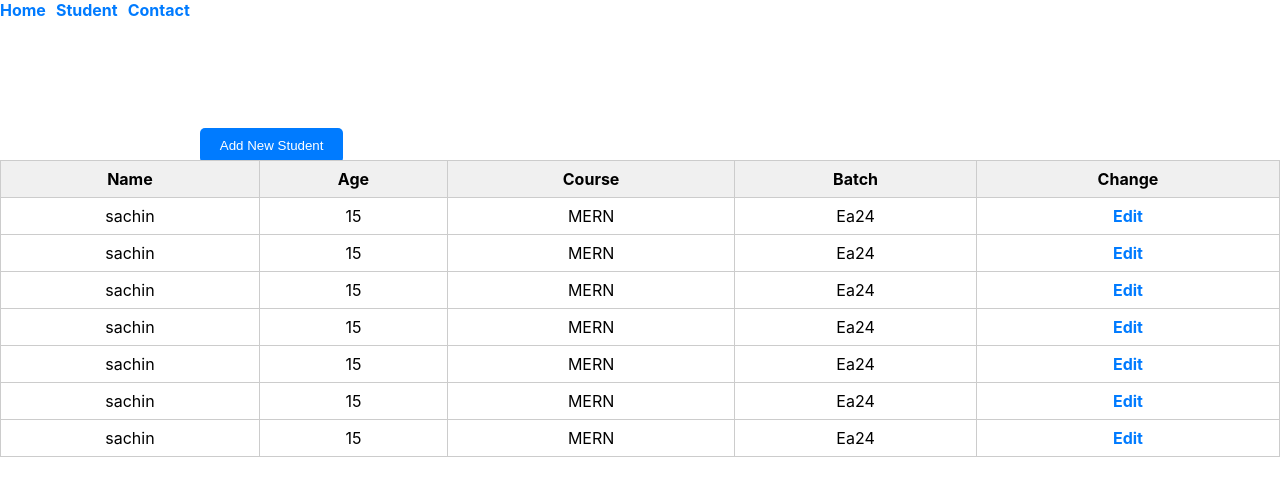
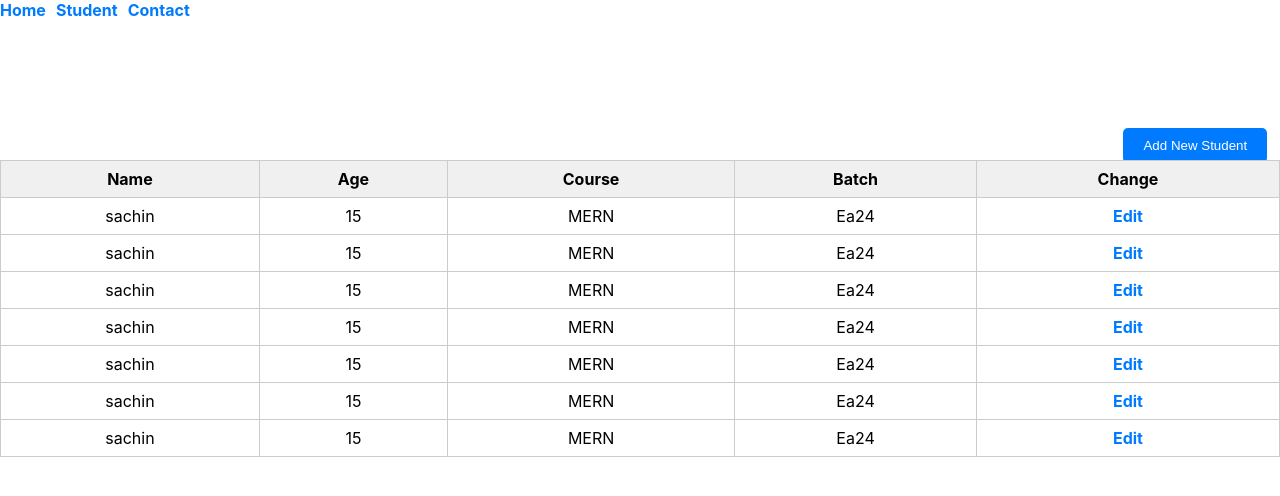
Before and after one commit to ayushsingh3007/Handson-7, a React (Create React App) app: page /student in a window 1280 px wide. Shown: the top 496 px of the page. Built offline with nearby package versions, Linux system fonts and the light colour scheme.

Commit message:
Update App.css

```diff
--- a/src/App.css
+++ b/src/App.css
@@ -10,6 +10,7 @@
     cursor: pointer;
     position:absolute;
     top: 16%;
+    right:1%;
 }
 
 .student-table {
```
